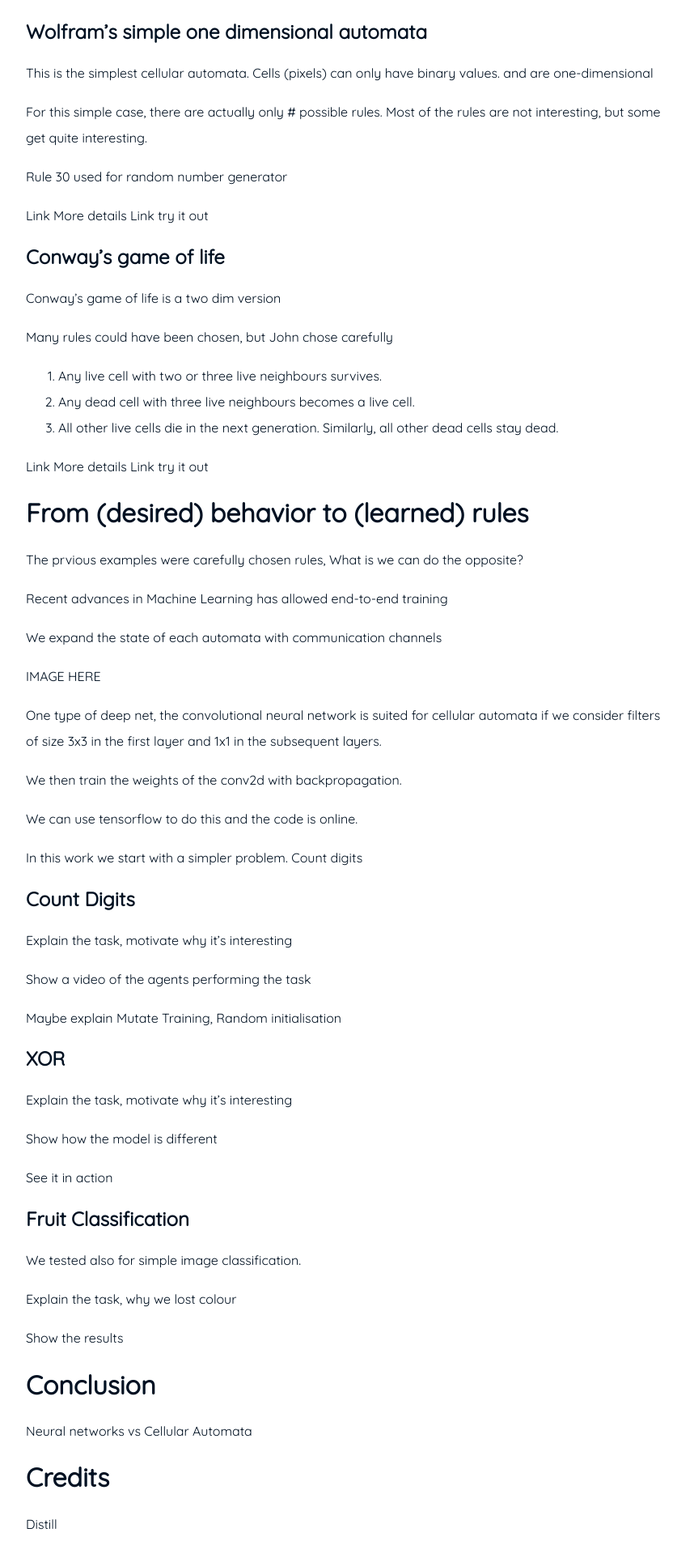
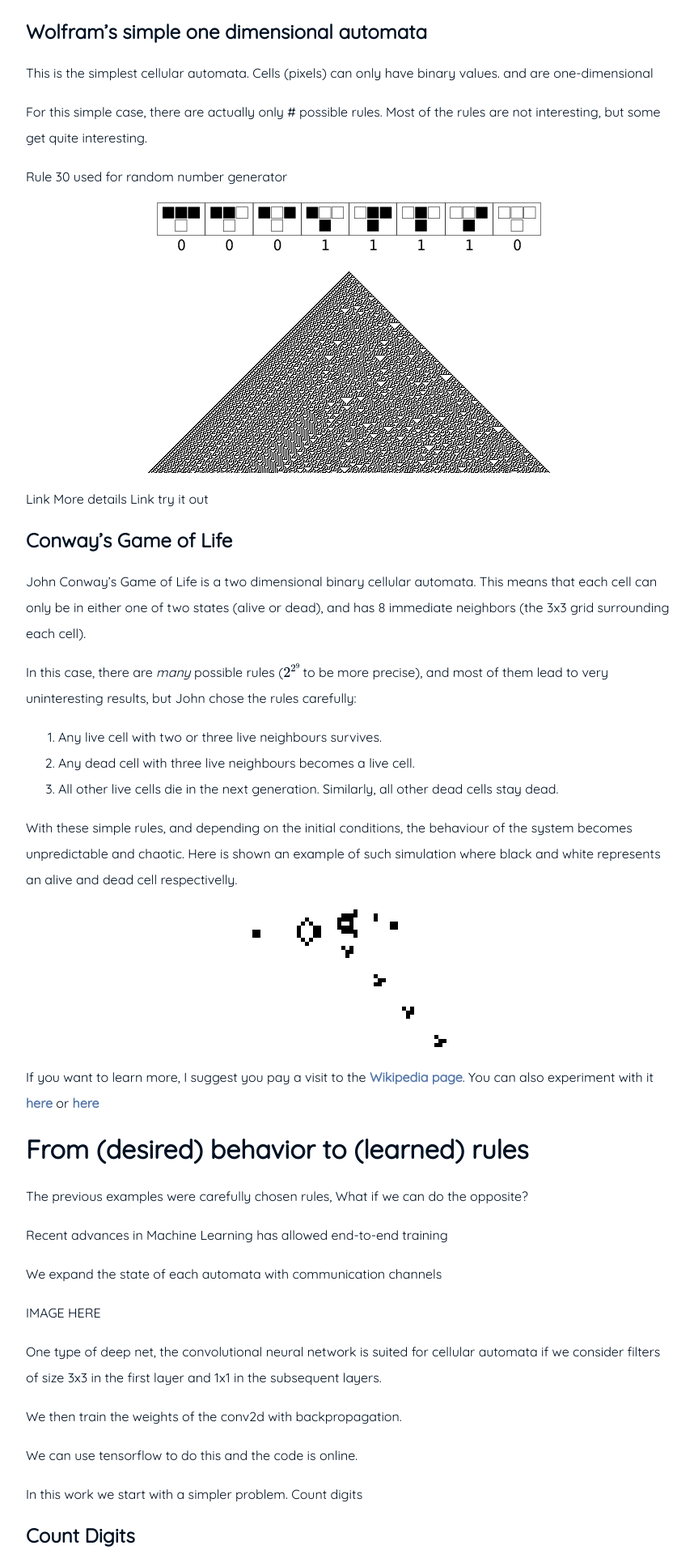
Before and after one commit to nunocalaim/nunocalaim.github.io, a Jekyll site: the page built from _posts/2021-02-05-cellular-automata.md, in a window 1280 px wide. Shown: the part 1540-3459 px from the top of the page at 81% size, without its empty margins (208-1066 px from the left). Built offline with Jekyll 4.4.1, drawn with Linux system fonts in a browser that asks for light colours.

Commit message:
Adding MathJax support

```diff
--- a/_includes/externals/scripting.html
+++ b/_includes/externals/scripting.html
@@ -1,2 +1,4 @@
 <script src="{{ "/assets/vendor/highlight/highlight.pack.js" | prepend: site.baseurl }}"></script>
 <script>hljs.initHighlightingOnLoad();</script>
+<script src="https://polyfill.io/v3/polyfill.min.js?features=es6"></script>
+<script id="MathJax-script" async src="https://cdn.jsdelivr.net/npm/mathjax@3/es5/tex-mml-chtml.js"></script>
--- a/_posts/2021-02-05-cellular-automata.md
+++ b/_posts/2021-02-05-cellular-automata.md
@@ -36,27 +36,34 @@ For this simple case, there are actually only # possible rules. Most of the rule
 
 Rule 30 used for random number generator
 
+![](/assets/img/Rule30.gif "Gosper's glider gun shooting gliders"){:.center-image}
+
+![](/assets/img/Rule30s.png "Gosper's glider gun shooting gliders"){:.center-image}
+
 Link More details
 Link try it out
 
-## Conway's game of life
+## Conway's Game of Life
 
-Conway's game of life is a two dim version
+John Conway's Game of Life is a two dimensional binary cellular automata. This means that each cell can only be in either one of two states (alive or dead), and has 8 immediate neighbors (the 3x3 grid surrounding each cell).
 
-Many rules could have been chosen, but John chose carefully
+In this case, there are _many_ possible rules ($$2^{2^9}$$ to be more precise), and most of them lead to very uninteresting results, but John chose the rules carefully:
 
 1. Any live cell with two or three live neighbours survives.
 1. Any dead cell with three live neighbours becomes a live cell.
 1. All other live cells die in the next generation. Similarly, all other dead cells stay dead.
 
-Link More details
-Link try it out
+With these simple rules, and depending on the initial conditions, the behaviour of the system becomes unpredictable and chaotic. Here is shown an example of such simulation where black and white represents an alive and dead cell respectivelly.
 
+![](/assets/img/CGL_Glider.gif "Gosper's glider gun shooting gliders"){:.center-image}
+
+
+If you want to learn more, I suggest you pay a visit to the [Wikipedia page](https://en.wikipedia.org/wiki/Conway%27s_Game_of_Life). You can also experiment with it [here](https://playgameoflife.com/) or [here](https://copy.sh/life/)
 
 
 # From (desired) behavior to (learned) rules
 
-The prvious examples were carefully chosen rules, What is we can do the opposite?
+The previous examples were carefully chosen rules, What if we can do the opposite?
 
 Recent advances in Machine Learning has allowed end-to-end training
 
--- a/assets/css/main.css
+++ b/assets/css/main.css
@@ -1,5 +1,10 @@
 @charset "UTF-8";
 /* =Base *//*************************************************************/
+  .center-image {
+      margin: 0 auto;
+      display: block;
+  }
+
   body {
     font-family: 'Quicksand', sans-serif;
     font-size: 100%;
```
Also changed, not shown: assets/img/CGL_Glider.gif (added), assets/img/Rule30.gif (added), assets/img/Rule30s.png (added).
